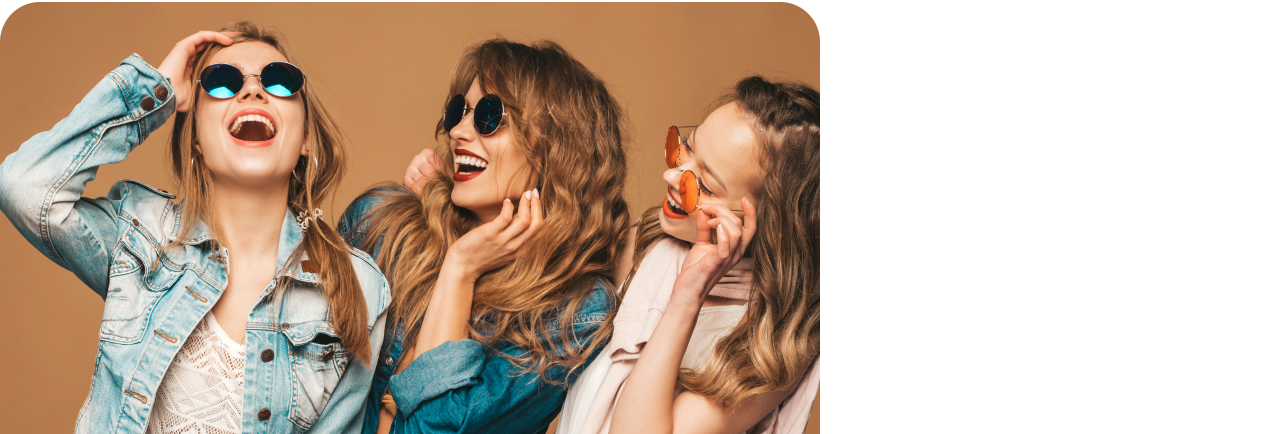
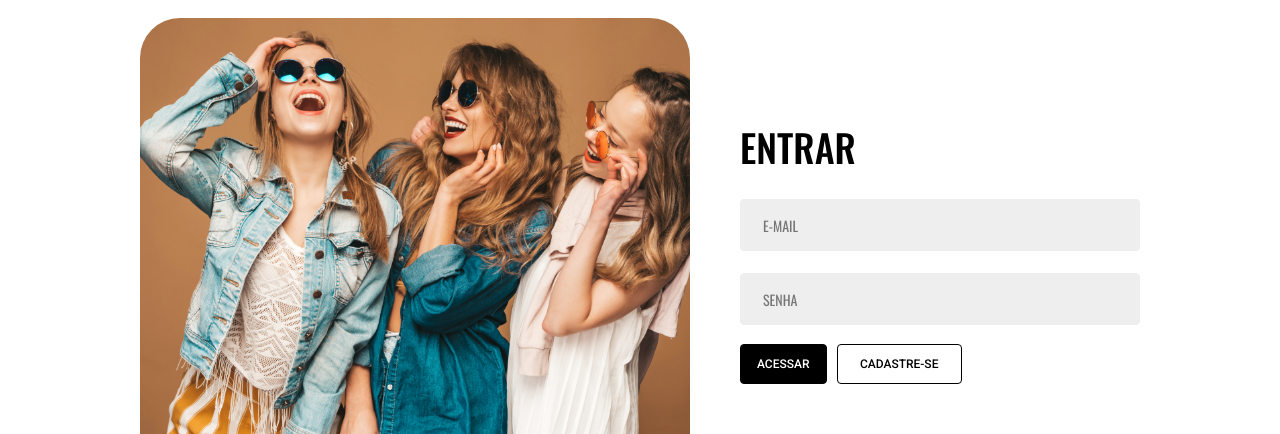
Before and after one commit to Kenzie-Academy-Brasil-Developers/grupo7-fashion-store, a React (Vite) app: page /login in a window 1280 px wide. Shown: the part 362-796 px from the top of the page. Built offline with nearby package versions, Linux system fonts and the light colour scheme.

Commit message:
feat/styling-login

```diff
--- a/src/components/Input/style.module.scss
+++ b/src/components/Input/style.module.scss
@@ -8,7 +8,7 @@
     font-weight: 400;
     font-size: 0.875rem;
     color: rgba(0, 0, 0, 0.5);
-    padding: 8px 22px;
+    padding: 25px 22px;
     height: 2.5rem;
     border-radius: 4px;
     background-color: var(--gray);
--- a/src/components/LoginPage/LoginPage.jsx
+++ b/src/components/LoginPage/LoginPage.jsx
@@ -7,6 +7,7 @@ import { zodResolver } from "@hookform/resolvers/zod";
 import { useContext } from "react";
 import { UserContext } from "../../providers/UserContext";
 import logo from "../../assets/login.png";
+import styles from "./style.module.scss";
 
 export const LoginPage = () => {
   const {
@@ -22,9 +23,13 @@ export const LoginPage = () => {
   return (
     <DefaultTemplate>
       <section>
+        <div className="container">
+          <div className={styles.login}>
+            <div>
               <img src={logo} alt="logo login" />
-        <form onSubmit={handleSubmit(submitLogin)}>
-          <h2>ENTRAR</h2>
+            </div>
+            <form onSubmit={handleSubmit(submitLogin)} className={styles.form}>
+              <h2 className="title two">ENTRAR</h2>
               <Input
                 type="text"
                 placeholder="E-MAIL"
@@ -38,11 +43,15 @@ export const LoginPage = () => {
                 error={errors.password}
               />
 
-          <div>
-            <button>ACESSAR</button>
-            <Link to="/register">CADASTRE-SE</Link>
+              <div className={styles.buttons}>
+                <button className="btn__black login">ACESSAR</button>
+                <Link to="/register" className="btn__white">
+                  CADASTRE-SE
+                </Link>
               </div>
             </form>
+          </div>
+        </div>
       </section>
     </DefaultTemplate>
   );
--- /dev/null
+++ b/src/components/LoginPage/style.module.scss
@@ -0,0 +1,33 @@
+.login {
+  display: flex;
+  flex-direction: column;
+  gap: 40px;
+
+  .form {
+    width: 100%;
+    max-width: 400px;
+  }
+  @media (min-width: 910px) {
+    display: flex;
+    flex-direction: row;
+    align-items: center;
+    justify-content: center;
+    gap: 50px;
+  }
+
+  .buttons {
+    display: flex;
+    flex-direction: row;
+    gap: 10px;
+    margin-top: 8px;
+  }
+
+  h2 {
+    margin-bottom: 13px;
+  }
+  img {
+    max-width: 550px;
+    width: 100%;
+    border-radius: 40px;
+  }
+}
--- a/src/styles/buttons.scss
+++ b/src/styles/buttons.scss
@@ -6,7 +6,7 @@
   transition: 0.4s;
   cursor: pointer;
   font-family: var(--font-secondary);
-  font-size: 12px;
+  font-size: clamp(0.5rem, 4vw, 0.75rem);
   font-weight: 500;
 }
 
@@ -22,13 +22,22 @@
   &:hover {
     filter: brightness(1.2);
   }
+
+  &.login {
+    padding: 0 1rem;
+  }
 }
 
 .btn__white {
   @extend %buttonDefaults;
   background-color: var(--white);
   border: 1px solid var(--black);
-  height: 60px;
-  padding: 0 1.2rem;
+  height: 40px;
+  padding: 0 1.4rem;
   color: var(--black);
+  border-radius: 4px;
+
+  &:hover {
+    filter: brightness(1.2);
+  }
 }
--- a/src/styles/container.scss
+++ b/src/styles/container.scss
@@ -1,6 +1,6 @@
 .container {
   width: 100%;
-  max-width: 1420px;
+  max-width: 1380px;
   margin: 0 auto;
-  padding: 1rem;
+  padding: 1rem 1.3rem;
 }
```
Lines whose indentation alone changed are shown as unchanged.
